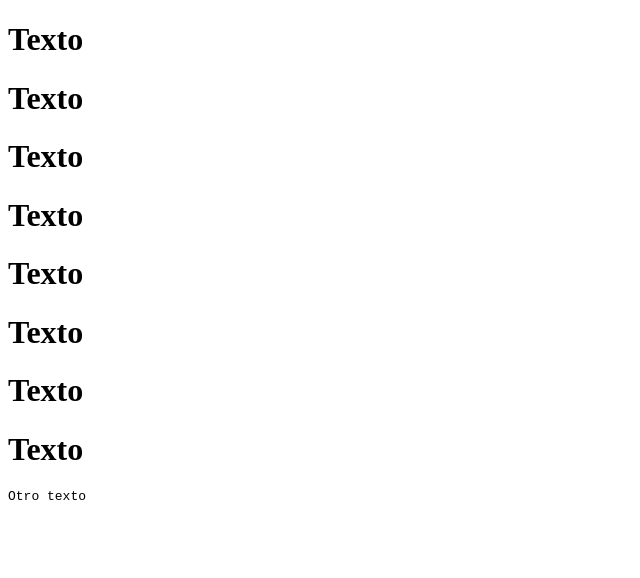
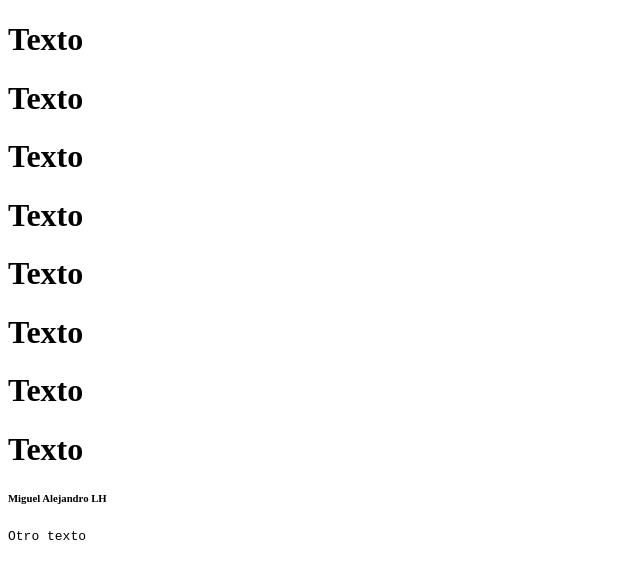
Before and after one commit to Ju4nM/capacitacion4B, a plain HTML site: page index.html in a window 1280 px wide. Shown: the whole page, without its empty margins (0-640 px from the left). Drawn offline with Linux system fonts and the light colour scheme.

Commit message:
Agregue un h6

```diff
--- a/index.html
+++ b/index.html
@@ -16,6 +16,8 @@
     <h1>Texto</h1>
     <h1>Texto</h1>
 
+    <h6>Miguel Alejandro LH</h6>
+
     <div>
         <pre>Otro texto</pre>
     </div>
```
